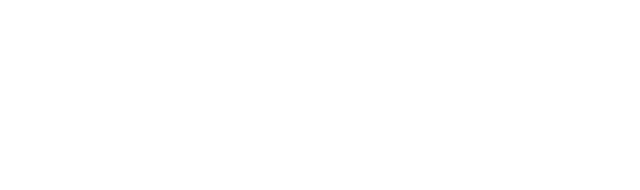
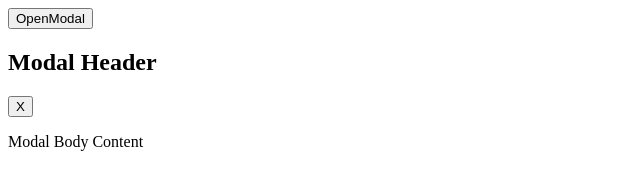
Before and after one commit to acciojob/css-modal-MANOJ-02460, a website: page main.html in a window 1280 px wide. Shown: the whole page, without its empty margins (0-640 px from the left). Drawn offline with Linux system fonts and the light colour scheme.

Commit message:
created a submission

```diff
--- a/main.html
+++ b/main.html
@@ -8,6 +8,20 @@
 
 <body>
 	<!-- the entire body must be written by student -->
+	<button id="openModal">
+		OpenModal
+	</button>
+	<div class='modal'>
+		<div class="modal-content">
+			<div class='modal-header'>
+				<h2>Modal Header</h2>
+				<button class="close-modal">X</button>
+			</div>
+			<div class='modal-body'>
+				<p>Modal Body Content</p>
+			</div>
+		</div>
+	</div>
     <script type="text/javascript" src="./script.js">
 </script>
 
--- a/script.js
+++ b/script.js
@@ -1 +1,5 @@
 //your JS code here. If required.
+
+let openModalBtn = document.getElementById("openModal");
+let divModal = document.querySelector("modal");
+let closeBtn = document.
```
